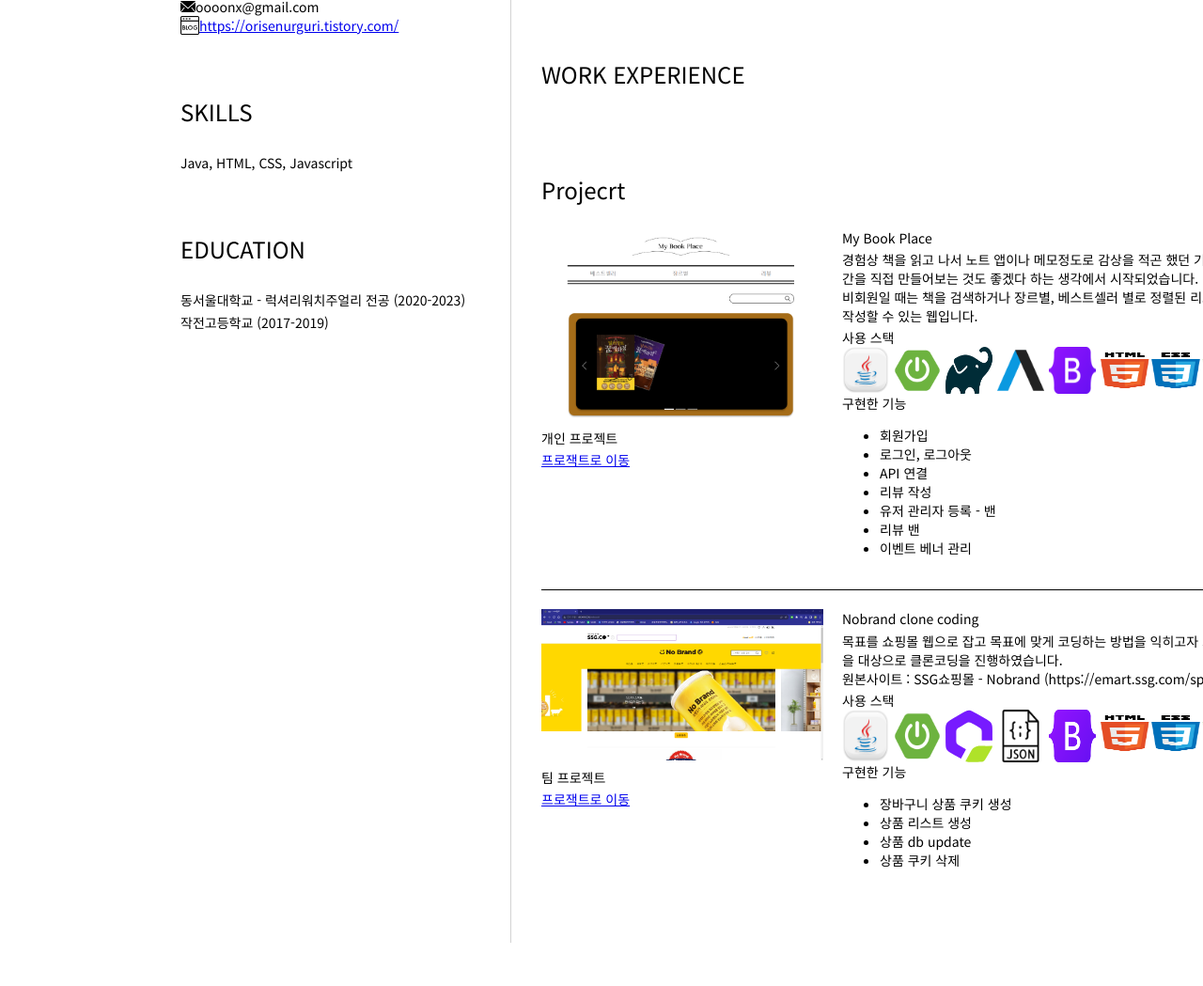
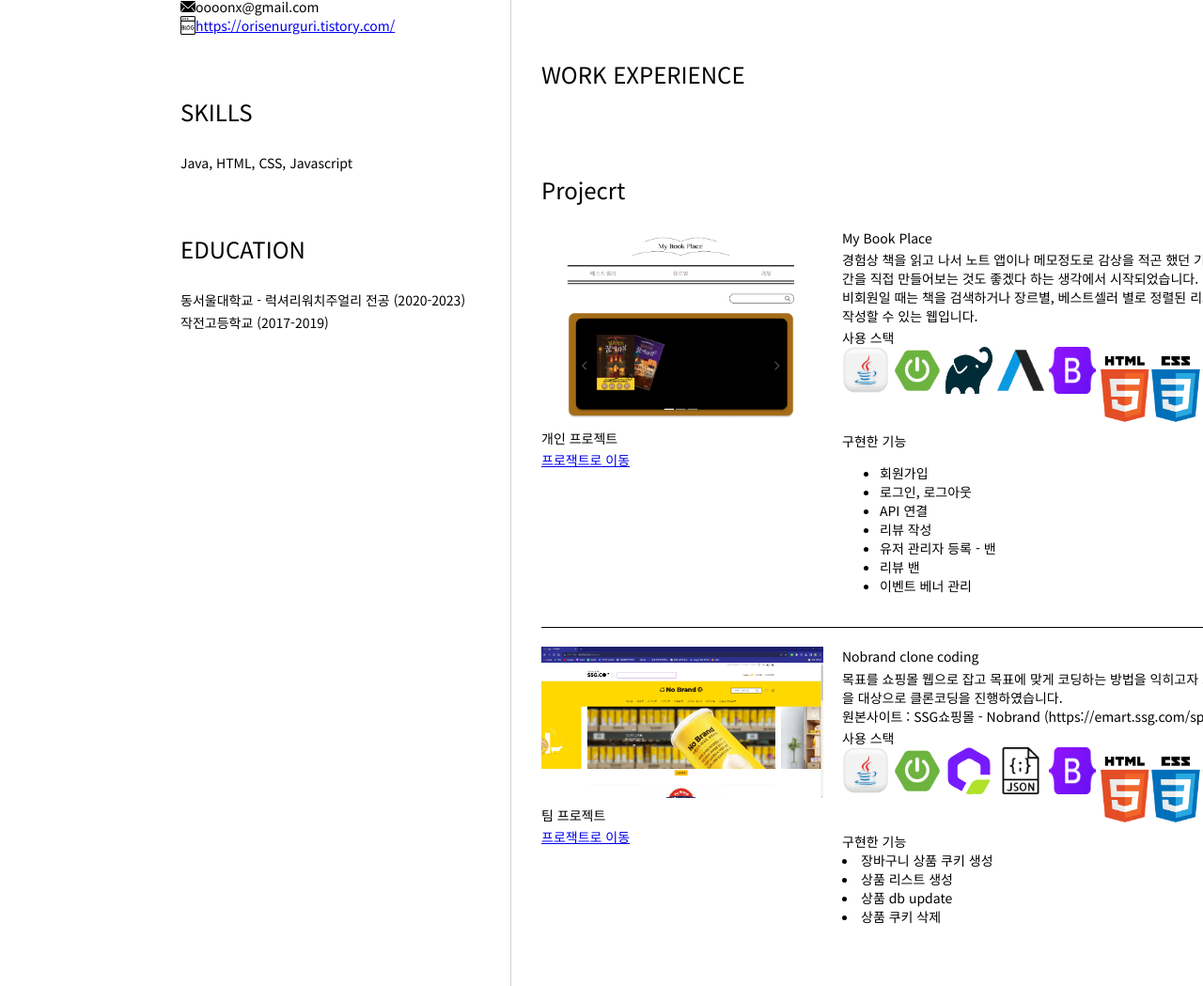
Before and after one commit to KWWWJ/resum, a plain HTML site: page index.html in a window 1280 px wide. Shown: the part 307-1356 px from the top of the page at 94% size. Before the commit the page ends 1310 px from the top, so only its background shows below. Drawn offline with Linux system fonts and the light colour scheme.

Commit message:
nb funtion

```diff
--- a/index.html
+++ b/index.html
@@ -131,7 +131,6 @@
                   <img src="stack-images/oracle.png">
                 </div>
                 <div>구현한 기능</div>
-                <ul>
                   <div상품 상세 페이지</div>
                   <li>장바구니 상품 쿠키 생성</li>
                   <div장바구니 페이지</div>
@@ -139,7 +138,6 @@
                   <div상품 구매 페이지</div>
                   <li>상품 db update</li>
                   <li>상품 쿠키 삭제</li>
-                </ul>
               </div>
             </div>
           </section>
--- a/style.css
+++ b/style.css
@@ -63,7 +63,7 @@ i {
 }
 
 .blog-icon {
-    width: 20px;
+    width: 16px;
 }
 
 .projecrt-box{
@@ -84,12 +84,13 @@ i {
 
 .stack-img img{
     width: 50px;
+    height: 50px;
     margin-right: 5px;
 }
 
 #html-css-js{
     width: 160px;
-    height: 50px;
+    height: 90px;
 }
 
 .line {
```
